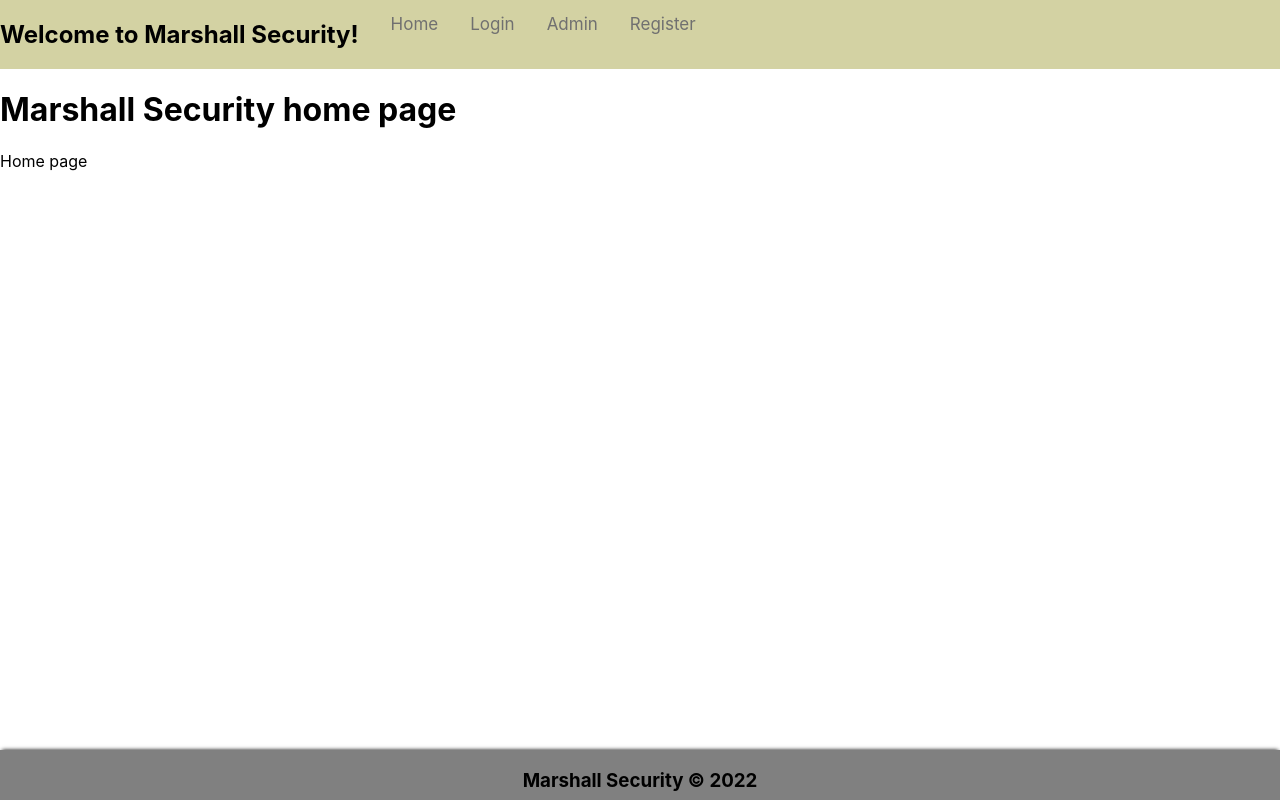
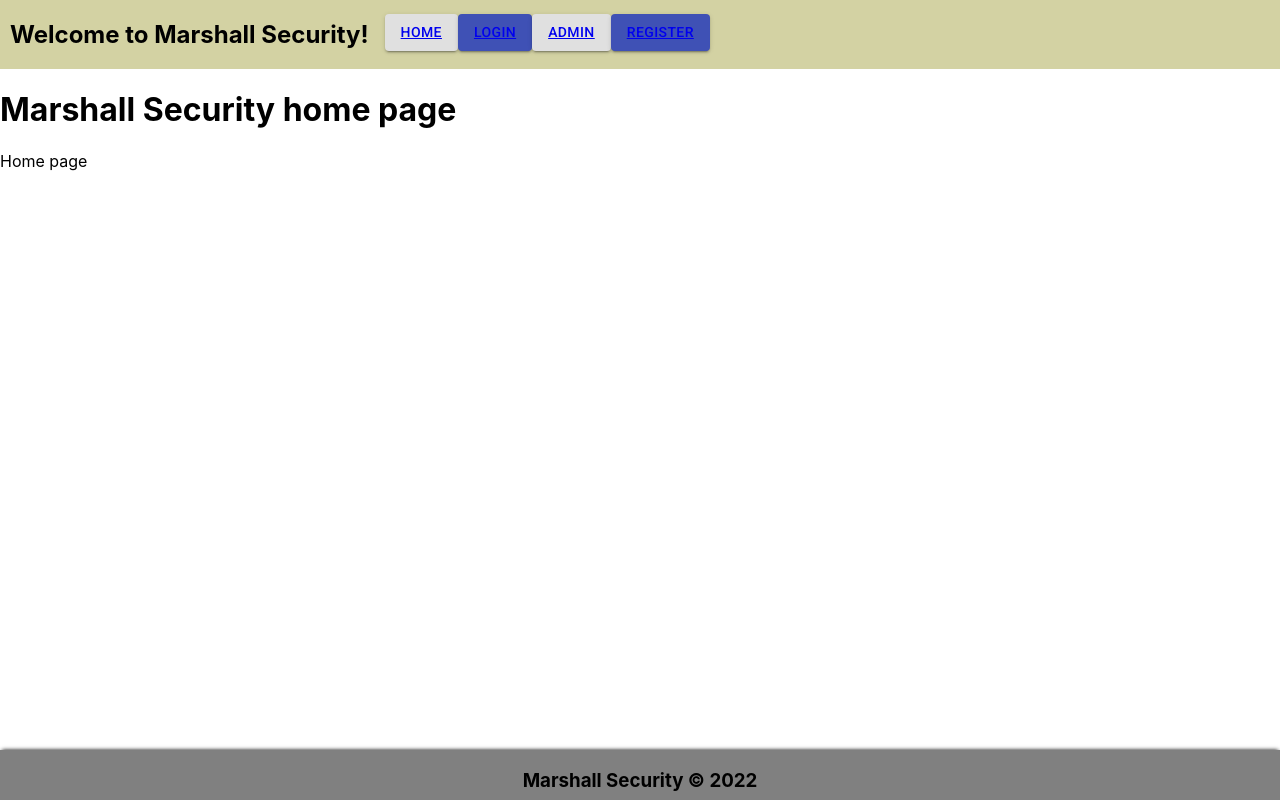
Before and after one commit to nickablan/MarshallSecurity, a React (Create React App) app: page / in a window 1280 px wide. Built offline with nearby package versions, Linux system fonts and the light colour scheme.

Commit message:
started experimenting with MUI

```diff
--- a/package.json
+++ b/package.json
@@ -3,6 +3,8 @@
   "version": "0.1.0",
   "private": true,
   "dependencies": {
+    "@material-ui/core": "^4.12.4",
+    "@material-ui/icons": "^4.11.3",
     "@testing-library/jest-dom": "^5.16.5",
     "@testing-library/react": "^13.3.0",
     "@testing-library/user-event": "^13.5.0",
--- a/public/index.html
+++ b/public/index.html
@@ -3,12 +3,15 @@
   <head>
     <meta charset="utf-8" />
     <link rel="icon" href="%PUBLIC_URL%/favicon.ico" />
-    <meta name="viewport" content="width=device-width, initial-scale=1" />
+    <meta name="viewport"content="minimum-scale=1, initial-scale=1, width=device-width"/>
     <meta name="theme-color" content="#000000" />
     <meta
       name="description"
       content="Web site created using create-react-app"
     />
+    <link rel="stylesheet" href="https://fonts.googleapis.com/css?family=Roboto:300,400,500,700&display=swap" />
+    <link rel="stylesheet" href="https://fonts.googleapis.com/icon?family=Material+Icons" />
+
     <link rel="apple-touch-icon" href="%PUBLIC_URL%/logo192.png" />
     <!--
       manifest.json provides metadata used when your web app is installed on a
@@ -29,15 +32,5 @@
   <body>
     <noscript>You need to enable JavaScript to run this app.</noscript>
     <div id="root"></div>
-    <!--
-      This HTML file is a template.
-      If you open it directly in the browser, you will see an empty page.
-
-      You can add webfonts, meta tags, or analytics to this file.
-      The build step will place the bundled scripts into the <body> tag.
-
-      To begin the development, run `npm start` or `yarn start`.
-      To create a production bundle, use `npm run build` or `yarn build`.
-    -->
   </body>
 </html>
--- a/src/components/Layout/layout.js
+++ b/src/components/Layout/layout.js
@@ -1,4 +1,5 @@
 import { Outlet, Link } from "react-router-dom"
+import Button from '@material-ui/core/Button'
 import "./layout.scss"
 
 const Layout = () => {
@@ -7,10 +8,18 @@
             <nav>
             <h1>Welcome to Marshall Security!</h1>
                 <div className="router-links">
-                        <Link to="/" className="router-links">Home</Link>
-                        <Link to="/login" className="router-links">Login</Link>
-                        <Link to="/admin" className="router-links">Admin</Link>
-                        <Link to="/register" className="router-links">Register</Link>
+                    <Button variant="contained" >
+                        <Link to="/" >Home</Link>
+                    </Button>
+                    <Button variant="contained" color="primary">
+                        <Link to="/login" >Login</Link>
+                    </Button>
+                    <Button variant="contained" >
+                        <Link to="/admin" >Admin</Link>
+                    </Button>
+                    <Button variant="contained" color="primary">
+                        <Link to="/register" >Register</Link>
+                    </Button>
                 </div>
             </nav>
             <Outlet />
--- a/src/components/Layout/layout.scss
+++ b/src/components/Layout/layout.scss
@@ -14,7 +14,8 @@
     background-color: rgb(211, 210, 163);
     overflow: hidden;
     display: flex;
-    flex-direction: row
+    flex-direction: row;
+    padding-left: 10px;
 }
 
 .router-links{
@@ -23,7 +24,8 @@
   padding: 14px 16px;
   text-decoration: none;
   font-size: 17px;
-  border:black
+  border:black;
+  color: black;
 }
 
 .router-links.active{
```
Also changed, not shown: 2 other files (tests, documents, lock files or other folders).
